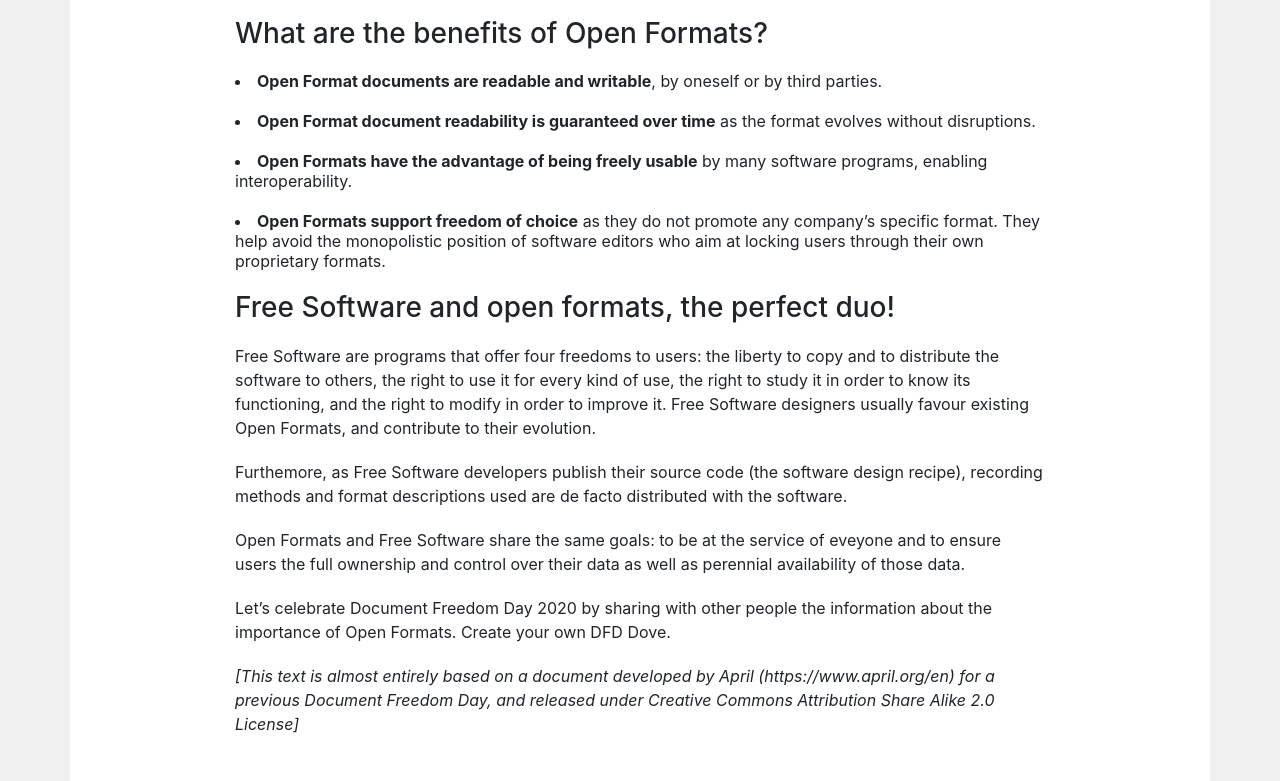
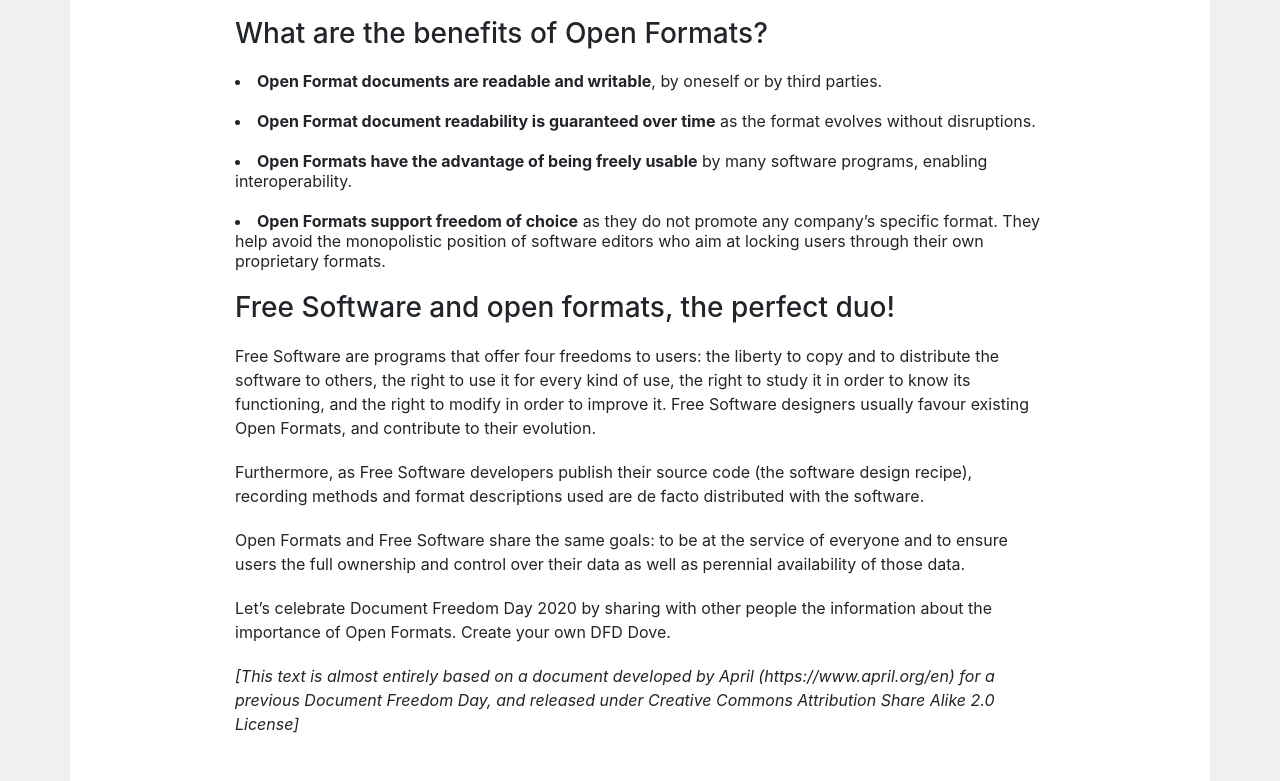
Before and after one commit to fweng322/eastergames, a plain HTML site: page en/index.html in a window 1280 px wide. Shown: the part 1362-2143 px from the top of the page. Drawn offline with nearby package versions, Linux system fonts and the light colour scheme.

Commit message:
fix English typo
`Furthemore` to `furthermore`
`eveyone` to `everyone`

```diff
--- a/en/index.html
+++ b/en/index.html
@@ -54,9 +54,9 @@
                </h3>
 		<p>Free Software are programs that offer four freedoms to users: the liberty to copy and to distribute the software to others, the right to use it for every kind of use, the right to study it in order to know its functioning, and the right to modify in order to improve it. Free Software designers usually favour existing <span onclick="fly(this)">Open Format</span>s, and contribute to their evolution.</p>
 
-		<p>Furthemore, as Free Software developers publish their source code (the software design recipe), recording methods and format descriptions used are de facto distributed with the software.</p>
+		<p>Furthermore, as Free Software developers publish their source code (the software design recipe), recording methods and format descriptions used are de facto distributed with the software.</p>
 
-		<p><span onclick="fly(this)">Open Format</span>s and Free Software share the same goals: to be at the service of eveyone and to ensure users the <span onclick="fly(this)">full ownership and control over their data</span> as well as <span onclick="fly(this)">perennial availability</span> of those data.</p>
+		<p><span onclick="fly(this)">Open Format</span>s and Free Software share the same goals: to be at the service of everyone and to ensure users the <span onclick="fly(this)">full ownership and control over their data</span> as well as <span onclick="fly(this)">perennial availability</span> of those data.</p>
 
 		<p>Let’s celebrate <span onclick="fly(this)">Document Freedom</span> Day 2020 by sharing with other people the information about the importance of <span onclick="fly(this)">Open Format</span>s. Create your own DFD Dove.</p>
 
```
